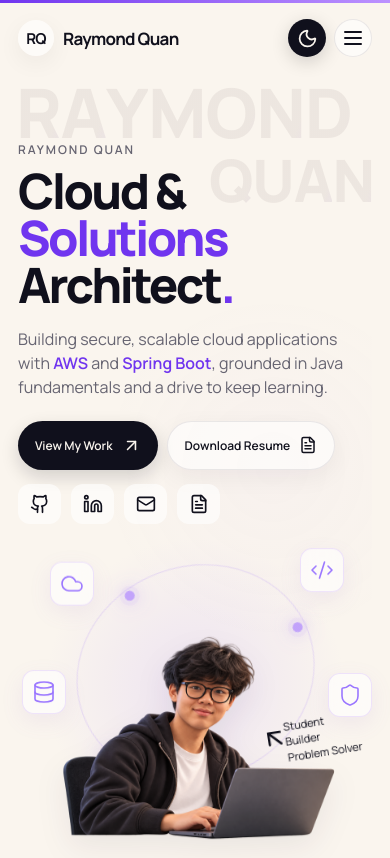
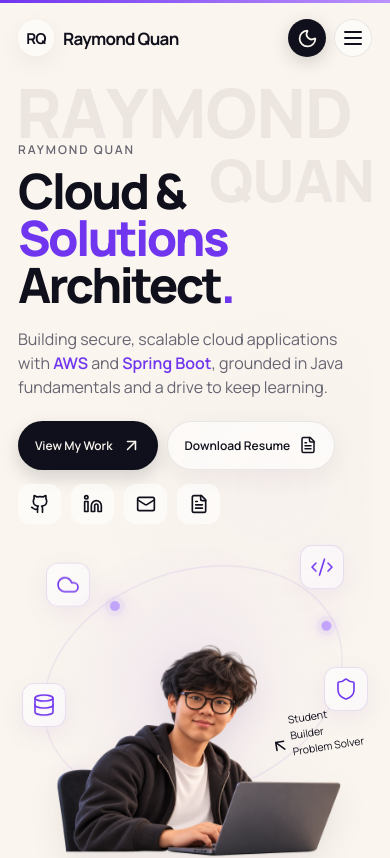
Before and after one commit to RayQCodes/portfolio, a React (Vite) app: page / in a window 390 px wide. Shown: the top 858 px of the page. Built offline with nearby package versions, Linux system fonts and the light colour scheme.

Commit message:
Refine hero portrait framing and add interactive toolkit shortcuts

```diff
--- a/src/App.jsx
+++ b/src/App.jsx
@@ -220,7 +220,7 @@ export default function App() {
               </div>
             </motion.div>
             <motion.div
-              className={`hero-visual ${hero.visible && !hero.reduced ? "hero-alive" : ""}`}
+              className={`hero-visual portrait-stage ${hero.visible && !hero.reduced ? "hero-alive" : ""}`}
               style={hero.reduced ? {} : { x: hero.x, y: hero.y }}
               initial={{ opacity: 0, y: 16 }}
               animate={{ opacity: 1, y: 0 }}
@@ -232,17 +232,53 @@ export default function App() {
                 <i />
                 <i />
               </div>
-              <div className="floating-tile tile-cloud" aria-hidden="true">
-                <Cloud />
-              </div>
-              <div className="floating-tile tile-code" aria-hidden="true">
-                <Code2 />
-              </div>
-              <div className="floating-tile tile-data" aria-hidden="true">
-                <Database />
-              </div>
-              <div className="floating-tile tile-shield" aria-hidden="true">
-                <Shield />
+              <div
+                className="hero-shortcuts"
+                role="group"
+                aria-label="Hero technology shortcuts"
+              >
+                {[
+                  {
+                    className: "tile-cloud",
+                    href: "#architecture",
+                    label: "Explore AWS infrastructure",
+                    tooltip: "AWS infrastructure",
+                    icon: Cloud,
+                  },
+                  {
+                    className: "tile-code",
+                    href: "#skills",
+                    label: "Explore Spring Boot and backend skills",
+                    tooltip: "Spring Boot & APIs",
+                    icon: Code2,
+                  },
+                  {
+                    className: "tile-data",
+                    href: "#project-quiz",
+                    label: "Explore the SQL-backed application",
+                    tooltip: "SQL-backed application",
+                    icon: Database,
+                  },
+                  {
+                    className: "tile-shield",
+                    href: "#architecture",
+                    label: "Explore cloud security boundaries",
+                    tooltip: "Cloud security",
+                    icon: Shield,
+                  },
+                ].map(({ className, href, label, tooltip, icon: Icon }) => (
+                  <a
+                    key={className}
+                    className={`floating-tile ${className}`}
+                    href={href}
+                    aria-label={label}
+                  >
+                    <Icon aria-hidden="true" />
+                    <span className="hero-tile-tooltip" aria-hidden="true">
+                      {tooltip}
+                    </span>
+                  </a>
+                ))}
               </div>
               <img
                 className="hero-avatar"
--- /dev/null
+++ b/src/components/HeroPortrait.css
@@ -0,0 +1,230 @@
+/* Reference-inspired framing uses the approved portrait and live React controls. */
+.hero-visual.portrait-stage {
+  isolation: isolate;
+  min-height: 440px;
+  justify-content: flex-start;
+  padding: 0 0 20px 4%;
+  margin-top: -20px;
+}
+.portrait-stage .hero-avatar {
+  width: min(520px, 74%);
+  flex-shrink: 0;
+  pointer-events: none;
+  filter: drop-shadow(0 13px 15px #2e174515);
+}
+.portrait-stage .avatar-glow {
+  top: 3%;
+  bottom: auto;
+  left: 3%;
+  width: 90%;
+  height: 90%;
+  aspect-ratio: auto;
+  pointer-events: none;
+  background: radial-gradient(
+    ellipse at var(--pointer-x, 50%) 45%,
+    #ab80ed21,
+    #b99af209 48%,
+    transparent 72%
+  );
+}
+.portrait-stage .orbit {
+  top: 8%;
+  left: 5%;
+  width: 86%;
+  height: 69%;
+  border-color: #9972d940;
+  pointer-events: none;
+}
+.hero-shortcuts {
+  position: absolute;
+  inset: 0;
+  z-index: 4;
+  pointer-events: none;
+}
+.hero-shortcuts .floating-tile {
+  pointer-events: auto;
+  text-decoration: none;
+  color: var(--accent);
+  background: linear-gradient(135deg, #ffffff18, #a577ea08), var(--card);
+  border-color: #a786d63d;
+  transition:
+    scale 0.22s,
+    box-shadow 0.22s,
+    border-color 0.22s;
+}
+.hero-shortcuts .tile-cloud {
+  top: 8%;
+  left: 7%;
+}
+.hero-shortcuts .tile-code {
+  top: 3%;
+  right: 12%;
+}
+.hero-shortcuts .tile-data {
+  top: 45%;
+  left: 0;
+}
+.hero-shortcuts .tile-shield {
+  top: 45%;
+  right: 3%;
+}
+.hero-shortcuts .floating-tile:hover,
+.hero-shortcuts .floating-tile:focus-visible {
+  scale: 1.035;
+  border-color: #a383e0a1;
+  box-shadow: 0 8px 26px #8a54d523;
+}
+.hero-tile-tooltip {
+  position: absolute;
+  top: calc(100% + 10px);
+  left: 50%;
+  transform: translate(-50%, -3px);
+  opacity: 0;
+  padding: 7px 10px;
+  border: 1px solid var(--line);
+  border-radius: 8px;
+  background: var(--bg);
+  color: var(--text);
+  font-size: 10px;
+  line-height: 1.4;
+  white-space: nowrap;
+  box-shadow: var(--shadow);
+  pointer-events: none;
+  transition:
+    opacity 0.18s,
+    transform 0.18s;
+}
+.hero-shortcuts .tile-data .hero-tile-tooltip {
+  left: 0;
+  transform: translate(0, -3px);
+}
+.hero-shortcuts .tile-shield .hero-tile-tooltip {
+  left: auto;
+  right: 0;
+  transform: translate(0, -3px);
+}
+.hero-shortcuts .floating-tile:hover .hero-tile-tooltip,
+.hero-shortcuts .floating-tile:focus-visible .hero-tile-tooltip {
+  opacity: 1;
+  transform: translate(-50%, 0);
+}
+.hero-shortcuts .tile-data:hover .hero-tile-tooltip,
+.hero-shortcuts .tile-data:focus-visible .hero-tile-tooltip,
+.hero-shortcuts .tile-shield:hover .hero-tile-tooltip,
+.hero-shortcuts .tile-shield:focus-visible .hero-tile-tooltip {
+  transform: translate(0, 0);
+}
+.portrait-stage .hero-note {
+  right: 1%;
+  bottom: 20%;
+  margin: 0;
+  font-size: 15px;
+  line-height: 1.5;
+  max-width: 140px;
+}
+.portrait-stage .hero-note > span {
+  left: -31px;
+  top: -3px;
+}
+[data-theme="dark"] .portrait-stage .avatar-glow {
+  background: radial-gradient(
+    ellipse at var(--pointer-x, 50%) 42%,
+    #a778e521,
+    #8566ad0a 51%,
+    transparent 74%
+  );
+}
+[data-theme="dark"] .hero-shortcuts .floating-tile {
+  background: linear-gradient(140deg, #d0adff06, #d0adff00), #211c2ce0;
+  color: #b18be9;
+  border-color: #a984d72c;
+}
+[data-theme="dark"] .portrait-stage .orbit {
+  border-color: #9a71d22b;
+}
+[data-theme="dark"] .portrait-stage .hero-avatar {
+  filter: drop-shadow(0 16px 22px #08051036);
+}
+@media (max-width: 1150px) {
+  .hero-visual.portrait-stage {
+    min-height: 380px;
+    padding-left: 2%;
+  }
+  .portrait-stage .hero-avatar {
+    width: 76%;
+  }
+  .portrait-stage .hero-note {
+    font-size: 12px;
+    right: 12px;
+    bottom: 22%;
+    max-width: 105px;
+  }
+  .portrait-stage .hero-note > span {
+    left: -25px;
+  }
+  .portrait-stage .hero-note > span svg {
+    width: 23px;
+    height: 23px;
+  }
+}
+@media (max-width: 760px) {
+  .hero-visual.portrait-stage {
+    min-height: 340px;
+    justify-content: center;
+    padding: 0 0 16px;
+    margin-top: 8px;
+  }
+  .portrait-stage .hero-avatar {
+    width: min(340px, 92%);
+  }
+  .portrait-stage .orbit {
+    left: 6%;
+    top: 10%;
+    width: 87%;
+    height: 66%;
+  }
+  .hero-shortcuts .tile-cloud {
+    left: 8%;
+    top: 8%;
+  }
+  .hero-shortcuts .tile-code {
+    right: 8%;
+    top: 5%;
+  }
+  .hero-shortcuts .tile-data {
+    left: 1%;
+    top: 44%;
+  }
+  .hero-shortcuts .tile-shield {
+    right: 1%;
+    top: 40%;
+  }
+  .portrait-stage .hero-note {
+    bottom: 36%;
+    right: 10px;
+    font-size: 10.5px;
+    max-width: 84px;
+  }
+  .portrait-stage .hero-note > span {
+    left: -21px;
+    top: 2px;
+  }
+  .portrait-stage .hero-note > span svg {
+    width: 19px;
+    height: 19px;
+  }
+  .hero-tile-tooltip {
+    font-size: 9px;
+    padding: 6px 8px;
+  }
+}
+@media (prefers-reduced-motion: reduce) {
+  .hero-shortcuts .floating-tile,
+  .hero-tile-tooltip {
+    transition: none;
+  }
+  .hero-shortcuts .floating-tile:hover,
+  .hero-shortcuts .floating-tile:focus-visible {
+    scale: 1;
+  }
+}
--- a/src/main.jsx
+++ b/src/main.jsx
@@ -3,6 +3,7 @@ import ReactDOM from "react-dom/client";
 import App from "./App";
 import "./index.css";
 import "./enhancements.css";
+import "./components/HeroPortrait.css";
 
 ReactDOM.createRoot(document.getElementById("root")).render(
   <React.StrictMode>
```
Also changed, not shown: 2 other files (tests, documents, lock files or other folders).
